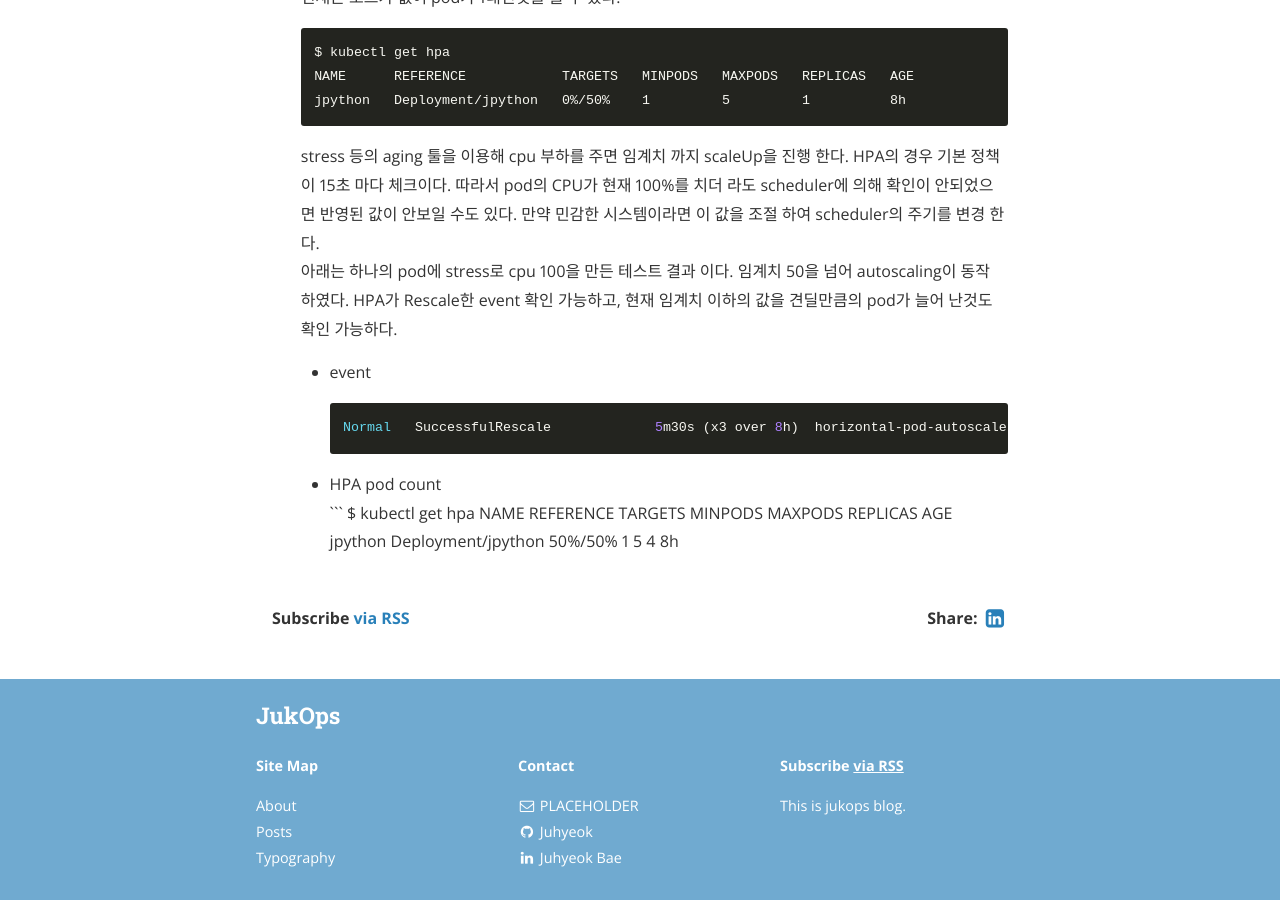
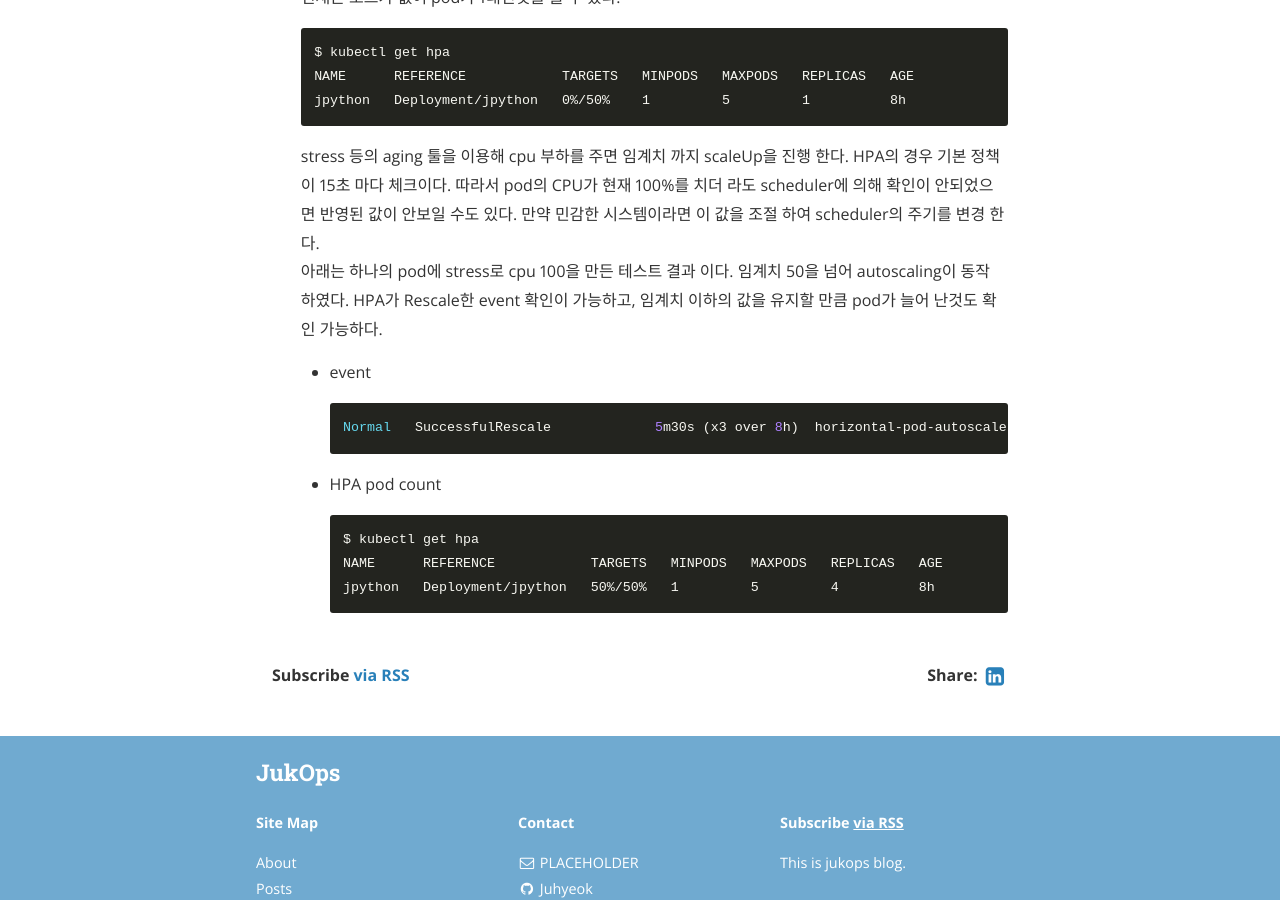
Before and after one commit to jukops/jukops.github.io, a Jekyll site: the page built from _posts/2020-05-31-container-k8s-hpa.markdown, in a window 1280 px wide and 900 px high, scrolled down 2186 px. Built offline with Jekyll 4.4.1, drawn with Linux system fonts in a browser that asks for light colours; nearby versions of some CDN libraries.

Commit message:
hap docs

````diff
--- a/_posts/2020-05-31-container-k8s-hpa.markdown
+++ b/_posts/2020-05-31-container-k8s-hpa.markdown
@@ -69,7 +69,7 @@ HPA는 cpu나 memory 같은 리소스 바탕으로 pod의 스케일을 조절
   jpython   Deployment/jpython   0%/50%    1         5         1          8h
   ```
   stress 등의 aging 툴을 이용해 cpu 부하를 주면 임계치 까지 scaleUp을 진행 한다. HPA의 경우 기본 정책이 15초 마다 체크이다. 따라서 pod의 CPU가 현재 100%를 치더 라도 scheduler에 의해 확인이 안되었으면 반영된 값이 안보일 수도 있다. 만약 민감한 시스템이라면 이 값을 조절 하여 scheduler의 주기를 변경 한다.
-  아래는 하나의 pod에 stress로 cpu 100을 만든 테스트 결과 이다. 임계치 50을 넘어 autoscaling이 동작 하였다. HPA가 Rescale한 event 확인 가능하고, 현재 임계치 이하의 값을 견딜만큼의 pod가 늘어 난것도 확인 가능하다.
+  아래는 하나의 pod에 stress로 cpu 100을 만든 테스트 결과 이다. 임계치 50을 넘어 autoscaling이 동작 하였다. HPA가 Rescale한 event 확인이 가능하고, 임계치 이하의 값을 유지할 만큼 pod가 늘어 난것도 확인 가능하다.
   - event
   ```
   Normal   SuccessfulRescale             5m30s (x3 over 8h)  horizontal-pod-autoscaler  New size: 4; reason: cpu resource utilization (percentage of request) above target
@@ -80,3 +80,4 @@ HPA는 cpu나 memory 같은 리소스 바탕으로 pod의 스케일을 조절
   $ kubectl get hpa
   NAME      REFERENCE            TARGETS   MINPODS   MAXPODS   REPLICAS   AGE
   jpython   Deployment/jpython   50%/50%   1         5         4          8h
+  ```
````
